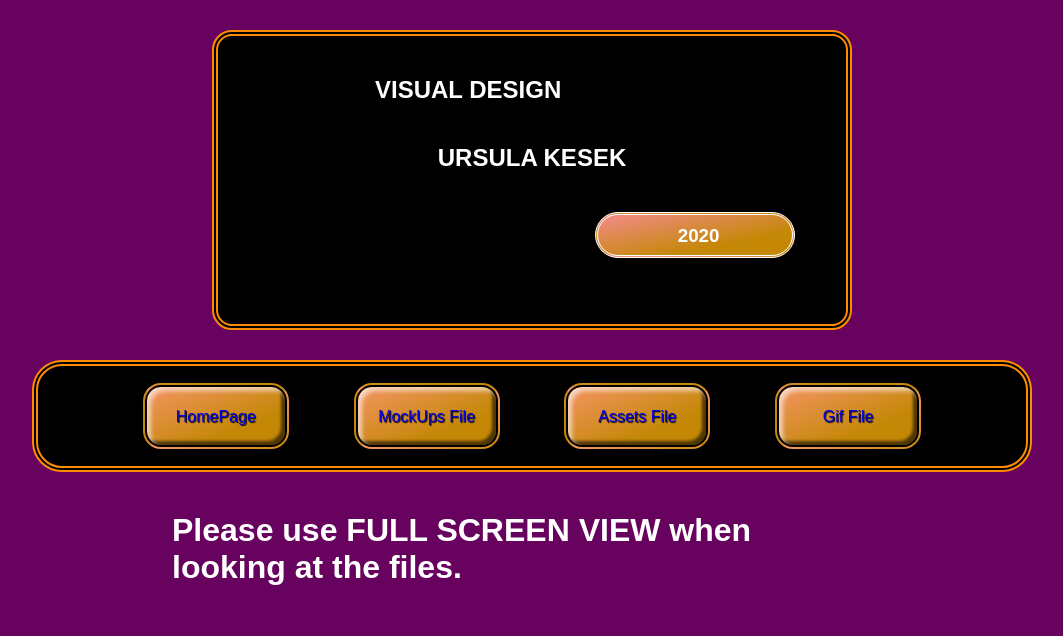
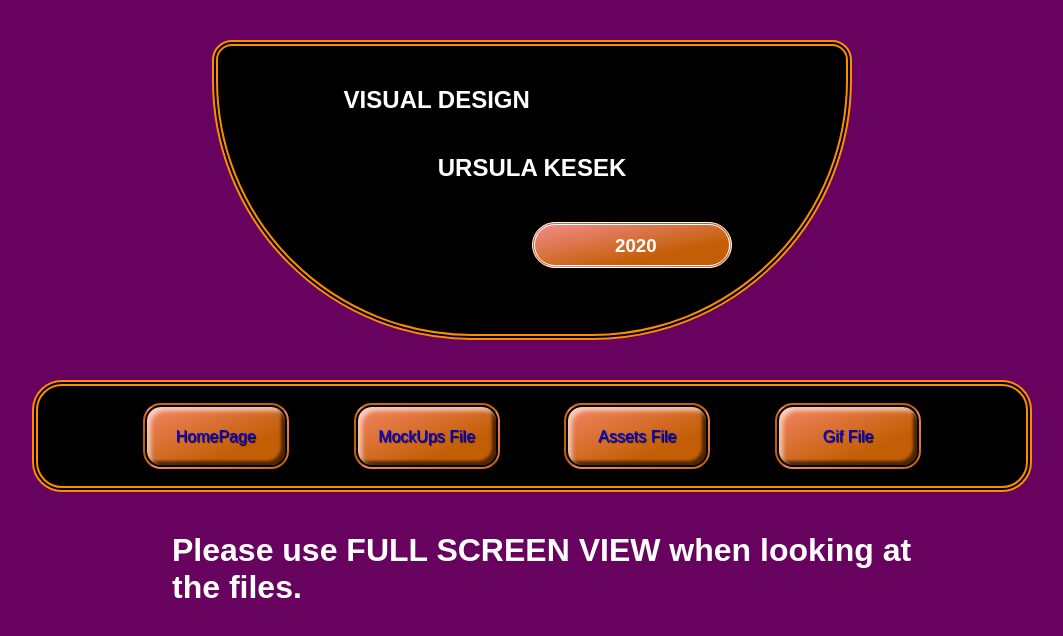
Before and after one commit to UrsulaKesek/uk-visuals, a React (Create React App) app: page / in a window 1280 px wide. Shown: the top 636 px of the page, without its empty margins (108-1171 px from the left). Built offline with nearby package versions, Linux system fonts and the light colour scheme; a web font is replaced by a local one.

Commit message:
edited navbar css

```diff
--- a/src/components/NavBar/NavBar.css
+++ b/src/components/NavBar/NavBar.css
@@ -1,56 +1,57 @@
-*{
+* {
   box-sizing: border-box;
-    margin:0 auto;
-    font-family:Arial, Helvetica, sans-serif;
+  margin: 0 auto;
+  font-family: Arial, Helvetica, sans-serif;
 }
-body{
+body {
   background-color: rgb(103, 3, 94);
 }
-header{
-    display:flex;
-    flex-direction:column;
-    margin:30px auto;
-    width:50%;
-    background-color:black;
-    border-radius:20px ;
-    border:6px double darkOrange ;
-    color:white;
-    height:300px;
+header {
+  display: flex;
+  flex-direction: column;
+  margin: 40px auto;
+  width: 50%;
+  background-color: black;
+  border-radius: 20px 20px 260px 260px;
+  border: 6px double darkOrange;
+  color: white;
+  height: 300px;
 }
-h1{
-    width:50%;
+h1 {
+  width: 60%;
   align-self: center;
 }
-h3{
-    margin:40px 60%;
-    background-color: rgb(245, 170, 7);
+h3 {
+  margin: 40px 50%;
+  background-color: rgb(245, 118, 7);
   background-image: linear-gradient(
     to top left,
     rgba(0, 0, 0, 0.2),
     rgba(0, 0, 0, 0.2) 30%,
     rgba(243, 139, 139, 1)
   );
-    padding:10px 80px 30px;
-    width:200px;
-    height:30px;
-    border-radius: 40px;;
-    color:white;
-    border:3px double white;
+  padding: 10px 80px 30px;
+  width: 200px;
+  height: 30px;
+  border-radius: 40px;
+  color: white;
+  border: 3px double white;
 }
 nav ul {
-    display:flex;flex-direction: row;
-    justify-content:space-evenly;
+  display: flex;
+  flex-direction: row;
+  justify-content: space-evenly;
   align-items: center;
-    height:100px;
-    width:1000px;
-    background-color:black;
-    border-radius:30px ;
-    border:6px double darkOrange ;
-    padding:50px;
+  height: 100px;
+  width: 1000px;
+  background-color: black;
+  border-radius: 30px;
+  border: 6px double darkOrange;
+  padding: 50px;
 }
-nav ul li{
-    display:block ;
-    margin:0 1vmin;
+nav ul li {
+  display: block;
+  margin: 0 1vmin;
   width: 150px;
   height: 70px;
   line-height: 2.5;
@@ -60,8 +61,8 @@ nav ul li{
   color: #fff;
   text-shadow: 1px 1px 1px #000;
   border-radius: 20px;
-    border:6px double black ;
-    background-color: rgb(245, 170, 7);
+  border: 6px double black;
+  background-color: rgb(245, 118, 7);
   background-image: linear-gradient(
     to top left,
     rgba(0, 0, 0, 0.2),
@@ -70,12 +71,12 @@ nav ul li{
   );
   box-shadow: inset 4px 4px 4px rgba(255, 255, 255, 0.6),
     inset -4px -4px 3px rgba(0, 0, 0, 0.6);
-      outline:none;
+  outline: none;
 }
-nav ul li a{
-    text-decoration:none ;
+nav ul li a {
+  text-decoration: none;
 }
-nav ul li:hover{
-    background-color:white ;
-    border:6px double black ;
+nav ul li:hover {
+  background-color: white;
+  border: 6px double black;
 }
```
Lines whose indentation alone changed are shown as unchanged.
